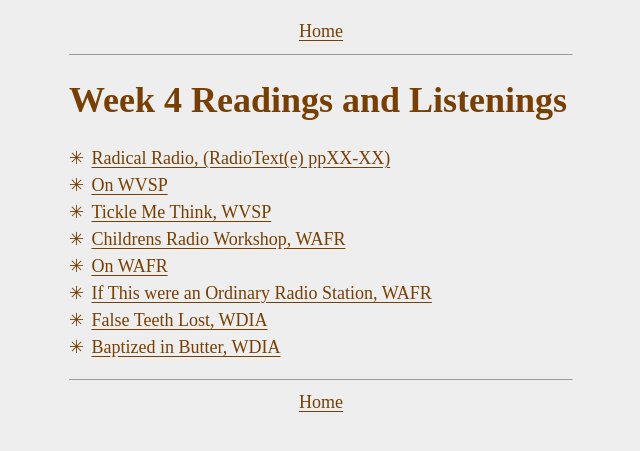
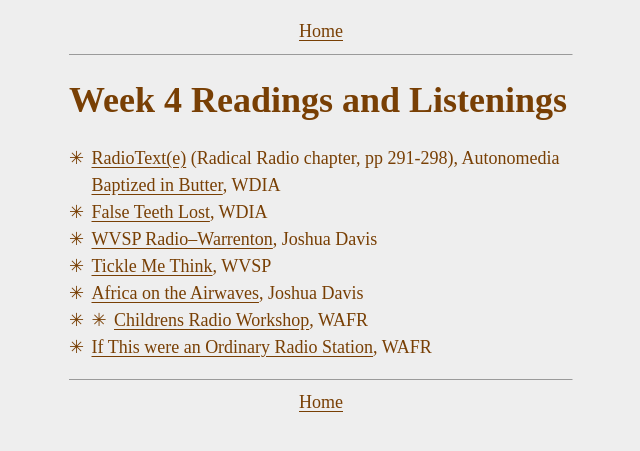
Before and after one commit to bryantwells/rr25, a Jekyll site: the page built from _pages/week-4.md, in a window 1280 px wide. Shown: the top 451 px of the page, without its empty margins (319-959 px from the left). Built offline with Jekyll 4.4.1, drawn with Linux system fonts in a browser that asks for light colours.

Commit message:
Update week-4.md

```diff
--- a/_pages/week-4.md
+++ b/_pages/week-4.md
@@ -5,11 +5,11 @@
 
 # Week 4 Readings and Listenings
 
-- [Radical Radio, (RadioText(e) ppXX-XX)]()
-- [On WVSP]()
-- [Tickle Me Think, WVSP]()
-- [Childrens Radio Workshop, WAFR]()
-- [On WAFR]()
-- [If This were an Ordinary Radio Station, WAFR]()
-- [False Teeth Lost, WDIA]()
-- [Baptized in Butter, WDIA]()
+- [RadioText(e)](https://archive.org/details/radiotexte0000unse/) (Radical Radio chapter, pp 291-298), Autonomedia
+  [Baptized in Butter](https://drive.google.com/file/d/1x3DNmlnOLik7GbfyLUnHQAEqHUPAc-Tr/view?usp=sharing), WDIA
+- [False Teeth Lost](https://drive.google.com/file/d/1STGJOGIlkAg9gho5aLx7uAq921g6EjQ1/view?usp=drive_link), WDIA
+- [WVSP Radio–Warrenton](https://mediaandthemovement.unc.edu/2013/03/10/wvsp-radio/), Joshua Davis
+- [Tickle Me Think](https://soundcloud.com/jpinkowitz/wvsp-radio-tickle-me-think), WVSP
+- [Africa on the Airwaves](https://mediaandthemovement.unc.edu/2013/03/20/africa-on-the-airwaves/), Joshua Davis
+- - [Childrens Radio Workshop](https://soundcloud.com/jpinkowitz/wafr-childrens-radio-workshop), WAFR
+- [If This were an Ordinary Radio Station](https://soundcloud.com/sohp/wafr-radio-if-this-were-an), WAFR
```
